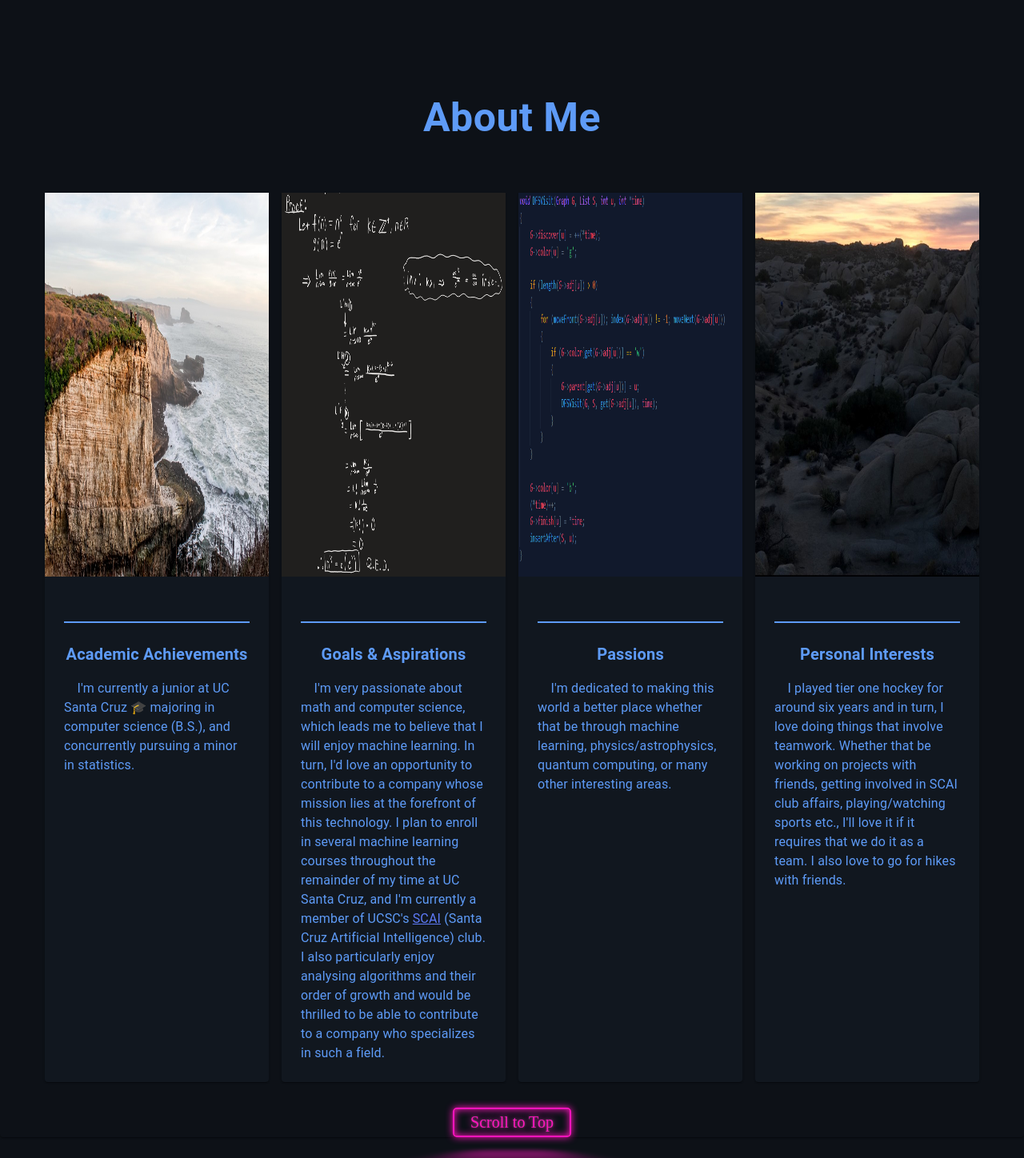
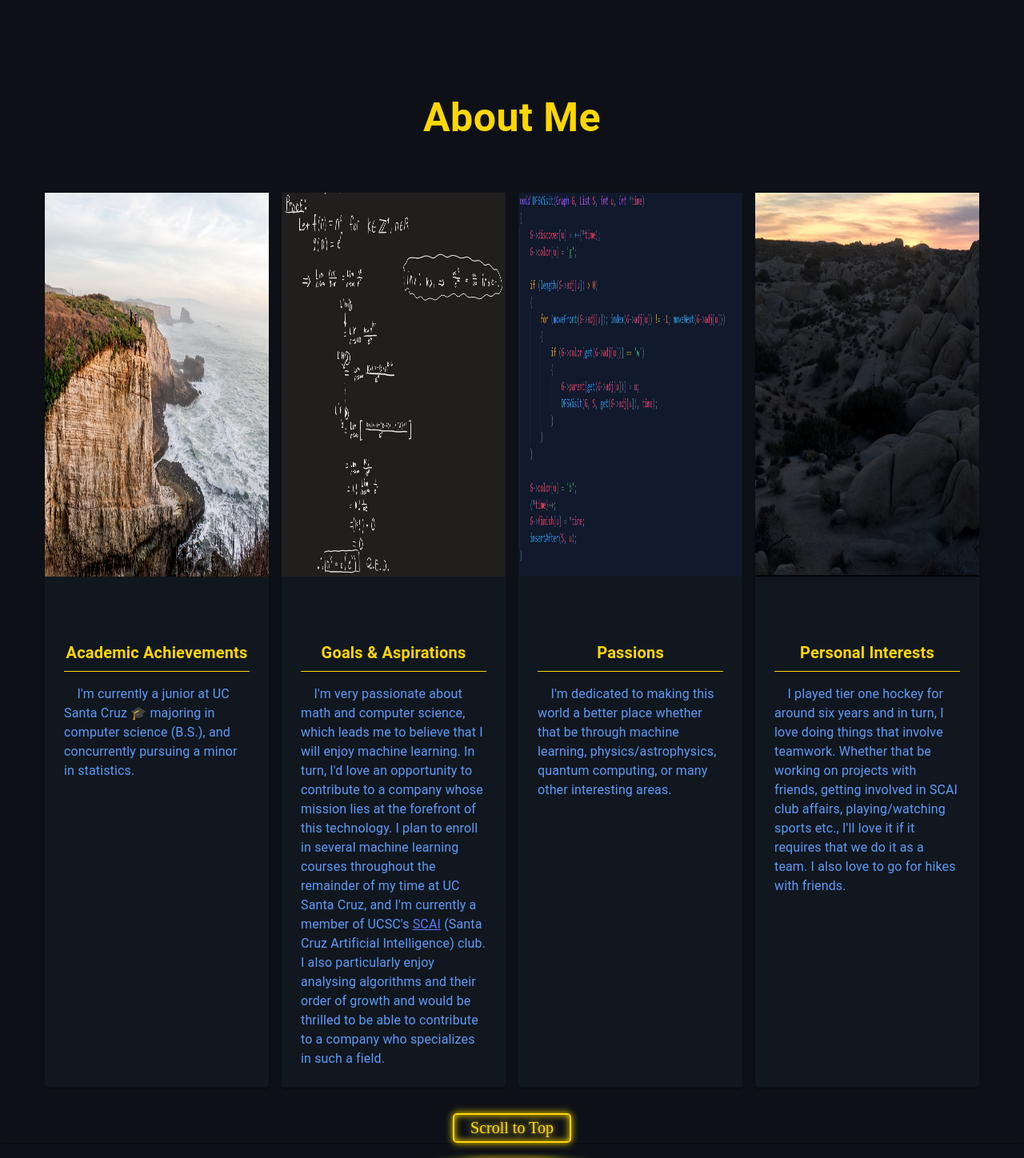
Before and after one commit to Donovanphenry/Donovanphenry, a React (Create React App) app: page /#/ in a window 1280 px wide. Shown: the part 517-1965 px from the top of the page at 80% size. Built offline with nearby package versions, Linux system fonts and the light colour scheme.

Commit message:
Added AppColors and gold to landing page.

```diff
--- a/src/Home.js
+++ b/src/Home.js
@@ -30,6 +30,7 @@ import MenuIcon from '@material-ui/icons/Menu';
 import GitHubIcon from '@material-ui/icons/GitHub';
 import LinkedInIcon from '@material-ui/icons/LinkedIn';
 import WorkIcon from '@material-ui/icons/Work';
+import AppColors from './Styles/AppColors';
 
 const buttonWidth = 150;
 const btnWidth = 150;
@@ -49,14 +50,14 @@ const useStyles = makeStyles((theme) => ({
   },
 
   homeMenuBtn: {
-    color: '#5e9bf7',
+    color: AppColors.homePrimary,
     marginLeft: theme.spacing(6),
   },
 
   homeTraverseBtn: {
     // backgroundColor: '#6b6b6b',
     // color: 'black',
-    color: '#5e9bf7',
+    color: AppColors.homePrimary,
     margin: theme.spacing(1),
     marginLeft: theme.spacing(5),
     width: btnWidth,
@@ -75,13 +76,13 @@ const useStyles = makeStyles((theme) => ({
 
   homeDrawerTravBtn: {
     // backgroundColor: '#6b6b6b',
-    color: '#5e9bf7',
+    color: AppColors.homePrimary,
     width: btnWidth,
     justifyContent: 'flex-start',
   },
 
   homeDrawerTravDocBtn: {
-    color: '#5e9bf7',
+    color: AppColors.homePrimary,
     width: btnWidth,
     justifyContent: 'flex-start',
   },
@@ -100,7 +101,7 @@ const useStyles = makeStyles((theme) => ({
 
   homePaper: {
     backgroundColor: '#0D1117',
-    color: '#5e9bf7',
+    color: AppColors.homePrimary,
     display: 'flex',
     flexDirection: 'column',
     paddingLeft: theme.spacing(6),
@@ -118,11 +119,6 @@ const useStyles = makeStyles((theme) => ({
     justifyContent: 'flex-start',
   },
 
-  liText: {
-    width: '100%',
-    color: '#5e9bf7',
-    align: 'center',
-  },
 
   homePersonalInfo: {
     display: 'flex',
@@ -154,14 +150,20 @@ const useStyles = makeStyles((theme) => ({
     display: 'flex',
   },
 
+  // #FFD700
+  // #FCF55F
+  // #FFDB58
+  // #FADA5E
+
   siteTitleTypog: {
-    borderBottom: '2px solid #5e9bf7',
+    borderBottom: `2px solid ${AppColors.homePrimary}`,
     textAlign: 'center',
     marginTop: theme.spacing(2),
     marginBottom: theme.spacing(2),
     paddingBottom: theme.spacing(2),
     flexGrow: 1,
     fontWeight: 'bold',
+    color: AppColors.homePrimary,
 
     [theme.breakpoints.up('sm')]: {
       fontSize: '50px',
@@ -200,7 +202,7 @@ const useStyles = makeStyles((theme) => ({
     textAlign: 'center',
     marginTop: theme.spacing(2),
     marginBottom: theme.spacing(2),
-    color: '#5e9bf7',
+    color: AppColors.homeSecondary,
     fontWeight: 'bold',
 
     [theme.breakpoints.up('sm')]: {
@@ -227,7 +229,7 @@ const useStyles = makeStyles((theme) => ({
 
   homeInfoSubBox: {
     display: 'flex',
-    color: '#5e9bf7',
+    color: AppColors.homePrimary,
 
     [theme.breakpoints.up('lg')]: {
       flexGrow: 1,
@@ -246,7 +248,7 @@ const useStyles = makeStyles((theme) => ({
     flexDirection: 'column',
     // background_v0: '#10151c',
     background: '#11171f',
-    color: '#5e9bf7',
+    color: AppColors.homePrimary,
 
     [theme.breakpoints.up('sm')]: {
       flexGrow: 1,
@@ -279,10 +281,13 @@ const useStyles = makeStyles((theme) => ({
     marginTop: theme.spacing(4),
     marginBottom: theme.spacing(1),
     paddingTop: theme.spacing(3),
-    borderTop: '2px solid #5e9bf7',
+    borderTop: `2px solid ${AppColors.primary}`,
     fontSize: '20px',
     fontWeight: 'bold',
     textAlign: 'center',
+    color: AppColors.homeSecondary,
+    paddingBottom: theme.spacing(1),
+    borderBottom: `1px solid ${AppColors.homeSecondary}`,
   },
 
   homeInfoTypog: {
@@ -300,7 +305,7 @@ const useStyles = makeStyles((theme) => ({
     display: 'flex',
     flexDirection: 'row',
     justifyContent: 'center',
-    color: '#5e9bf7',
+    color: AppColors.homePrimary,
     paddingTop: theme.spacing(2),
     paddingBottom: theme.spacing(2),
   },
@@ -311,8 +316,8 @@ const useStyles = makeStyles((theme) => ({
   },
 
   ucscLink: {
-    border: '1px solid #5e9bf7',
-    color: '#5e9bf7',
+    border: `1px solid ${AppColors.primary}`,
+    color: AppColors.homePrimary,
     paddingLeft: theme.spacing(1),
     paddingRight: theme.spacing(1),
     textDecoration: 'none',
--- a/src/Resume.js
+++ b/src/Resume.js
@@ -92,7 +92,7 @@ const useStyles = makeStyles((theme) => ({
   drawerTravDocBtn: {
     width: btnWidth,
     justifyContent: 'flex-start',
-    color: '#3deb69b7'
+    color: '#3deb69b7',
   },
 
   travBtnDivider: {
--- /dev/null
+++ b/src/Styles/AppColors.js
@@ -0,0 +1,19 @@
+const AppColors = {
+    homeBackground: '#131921',
+    homePrimary: '#5e9bf7',
+    homeSecondary: '#FFD700',
+    homeTirtiary: 'white',
+    resumeBackground: '#303030',
+    resumePrimary: '#3deb69b7',
+    resumeSecondary: 'yellow',
+    portfolioBackground: '#303030',
+    portfolioPrimary: '#ED5565',
+    portfolioSecondary: '#BEBEBE',
+};
+
+  // #FFD700
+  // #FCF55F
+  // #FFDB58
+  // #FADA5E
+
+export default AppColors;
--- a/src/Styles/glowStyle.css
+++ b/src/Styles/glowStyle.css
@@ -1,5 +1,12 @@
 :root {
-    --clr-neon: hsl(317 100% 54%);
+    /* --clr-btn: hsl(317 100% 54%); */
+    --clr-btn: #FFD700;
+    /* --clr-btn: #ff901f; */
+    /* --clr-btn: #ff2975; */
+    /* --clr-btn: #f222ff; */
+    /* --clr-btn: #8c1eff; */
+    /* --clr-btn: white; */
+    /* --clr-btn: #5e7af7; */
     --clr-bg: hsl(323 21% 16%);
 }
 
@@ -15,14 +22,14 @@
     display: inline-block;
     cursor: pointer;
     text-decoration: none;
-    color: var(--clr-neon);
-    border: var(--clr-neon) 0.125em solid;
+    color: var(--clr-btn);
+    border: var(--clr-btn) 0.125em solid;
     padding: 0.25em 1em;
     border-radius: 0.25em;
 
     text-shadow: 0 0 0.125em hsl(0 0% 100% / 0.3), 0 0 0.45em currentColor;
 
-    box-shadow: inset 0 0 0.5em 0 var(--clr-neon), 0 0 0.5em 0 var(--clr-neon);
+    box-shadow: inset 0 0 0.5em 0 var(--clr-btn), 0 0 0.5em 0 var(--clr-btn);
 
     position: relative;
     z-index: 1;
@@ -32,7 +39,7 @@
     pointer-events: none;
     content: "";
     position: absolute;
-    background: var(--clr-neon);
+    background: var(--clr-btn);
     top: 120%;
     left: 0;
     width: 100%;
@@ -50,9 +57,9 @@
     bottom: 0;
     left: 0;
     right: 0;
-    box-shadow: 0 0 2em 0.5em var(--clr-neon);
+    box-shadow: 0 0 2em 0.5em var(--clr-btn);
     opacity: 0;
-    background-color: var(--clr-neon);
+    background-color: var(--clr-btn);
     transition: opacity 100ms linear;
     z-index: -1;
 }
```
